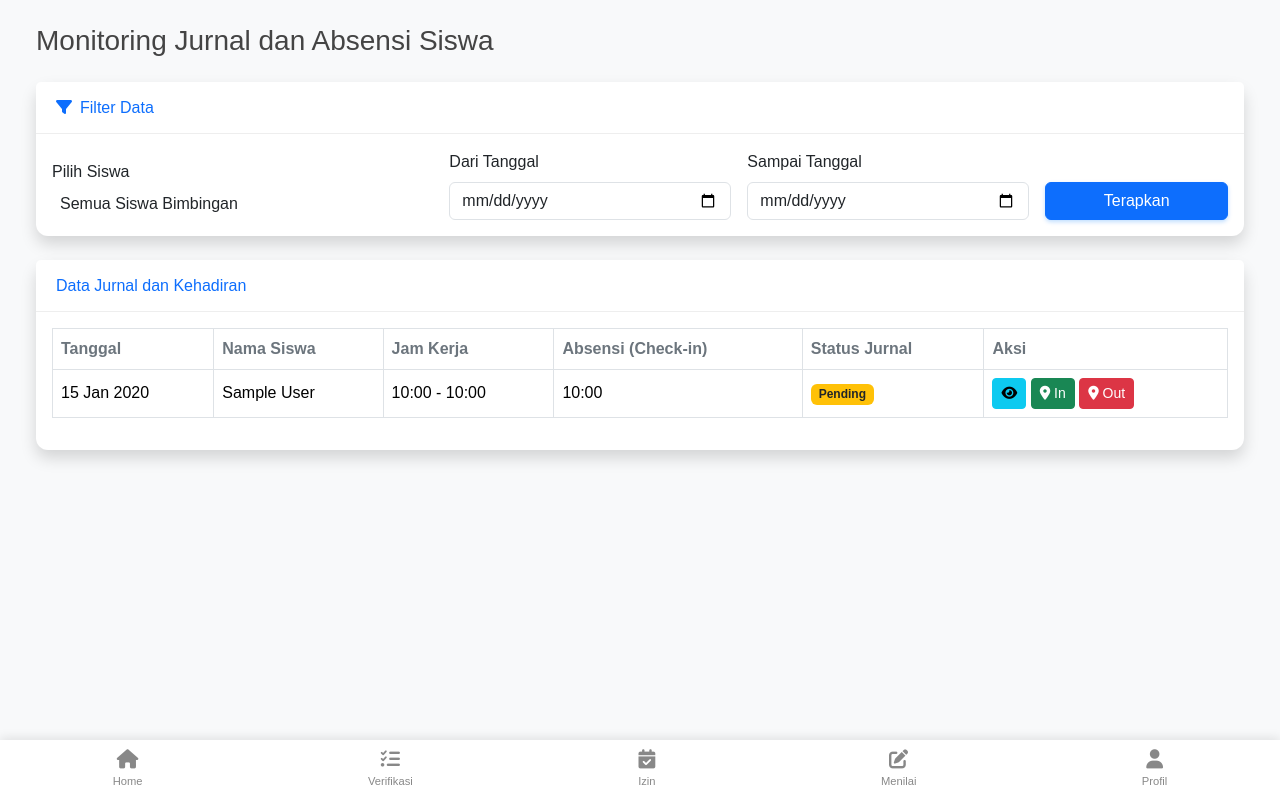
After one commit to mughie77/pkl-k2, a PHP site: page /pkl-digital/instructor_view_journals.php in a window 1280 px wide. The commit adds this page. Run offline with PHP 8.4, Linux system fonts and the light colour scheme; the visitor is signed in with stand-in values (Sample User, id 1); data comes from the database, SQL or seed files in the repository; tables that the repository leaves empty hold one stand-in row (values such as "Sample post"); some libraries are stand-ins or nearby versions.

Commit message:
feat: Add journal and attendance view for instructors
This commit introduces a new page, `instructor_view_journals.php`, which allows instructors to view all journal and attendance data for their assigned students. This feature provides instructors with the same monitoring capabilities that were previously only available to teachers.

The changes include:
- A new `instructor_view_journals.php` file, adapted from the teacher's `monitor_journals.php` page.
- The new page is tailored for the instructor role, filtering students and journals by `instructor_id`.
- A new menu item has been added to the instructor's dashboard to provide easy access to this new page.

```diff
--- a/instructor_dashboard.php
+++ b/instructor_dashboard.php
@@ -92,6 +92,12 @@ try {
                 <span class="icon-label">Catatan Masalah</span>
             </a>
         </div>
+        <div class="col">
+            <a href="instructor_view_journals.php" class="icon-menu-item">
+                <div class="icon-circle bg-info text-white"><i class="fas fa-book-open"></i></div>
+                <span class="icon-label">Data Jurnal</span>
+            </a>
+        </div>
     </div>
 
      <!-- Daftar Siswa Bimbingan -->
--- /dev/null
+++ b/instructor_view_journals.php
@@ -0,0 +1,301 @@
+<?php
+require_once __DIR__ . '/templates/header.php';
+require_once __DIR__ . '/templates/sidebar.php';
+
+// Proteksi halaman
+if ($_SESSION['user_role'] !== 'instructor') {
+    header("Location: login.php");
+    exit;
+}
+
+$instructor_id = $_SESSION['user_id'];
+
+// Filter
+$filter_student_id = $_GET['student_id'] ?? 'all';
+$filter_start_date = $_GET['start_date'] ?? '';
+$filter_end_date = $_GET['end_date'] ?? '';
+
+try {
+    // Ambil daftar siswa bimbingan untuk filter dropdown
+    $stmt_students = $pdo->prepare("
+        SELECT s.id, s.name FROM students s
+        JOIN internship_mappings m ON s.id = m.student_id
+        WHERE m.instructor_id = :instructor_id ORDER BY s.name ASC
+    ");
+    $stmt_students->execute([':instructor_id' => $instructor_id]);
+    $students_for_filter = $stmt_students->fetchAll(PDO::FETCH_ASSOC);
+
+    // Bangun query utama
+    $query = "
+        SELECT
+            j.id as journal_id, j.journal_date, j.check_in_time, j.check_out_time, j.status, j.activities,
+            j.check_in_latitude, j.check_in_longitude, j.check_out_latitude, j.check_out_longitude,
+            s.name as student_name, s.work_start_time, s.work_end_time
+        FROM internship_journals j
+        JOIN students s ON j.student_id = s.id
+        JOIN internship_mappings m ON j.student_id = m.student_id
+        WHERE m.instructor_id = :instructor_id
+    ";
+
+    $params = [':instructor_id' => $instructor_id];
+
+    if ($filter_student_id !== 'all' && !empty($filter_student_id)) {
+        $query .= " AND j.student_id = :student_id";
+        $params[':student_id'] = $filter_student_id;
+    }
+    if (!empty($filter_start_date)) {
+        $query .= " AND j.journal_date >= :start_date";
+        $params[':start_date'] = $filter_start_date;
+    }
+    if (!empty($filter_end_date)) {
+        $query .= " AND j.journal_date <= :end_date";
+        $params[':end_date'] = $filter_end_date;
+    }
+
+    $query .= " ORDER BY j.journal_date DESC, s.name ASC";
+
+    $stmt_journals = $pdo->prepare($query);
+    $stmt_journals->execute($params);
+    $journals = $stmt_journals->fetchAll(PDO::FETCH_ASSOC);
+
+} catch (PDOException $e) {
+    die("Error: Could not fetch journals data. " . $e->getMessage());
+}
+
+function get_status_badge($status) {
+    switch ($status) {
+        case 'Approved': return 'bg-success';
+        case 'Rejected': return 'bg-danger';
+        case 'Pending': return 'bg-warning text-dark';
+        default: return 'bg-secondary';
+    }
+}
+?>
+
+<div class="container-fluid">
+    <h1 class="h3 mb-4 text-gray-800">Monitoring Jurnal dan Absensi Siswa</h1>
+
+    <!-- Filter Form -->
+    <div class="card shadow mb-4">
+        <div class="card-header">
+            <h6 class="m-0 font-weight-bold text-primary"><i class="fas fa-filter me-2"></i>Filter Data</h6>
+        </div>
+        <div class="card-body">
+            <form method="GET" action="monitor_journals.php" class="row g-3 align-items-end">
+                <div class="col-md-4">
+                    <label for="student_id" class="form-label">Pilih Siswa</label>
+                    <select name="student_id" id="student_id" class="form-select">
+                        <option value="all">Semua Siswa Bimbingan</option>
+                        <?php foreach ($students_for_filter as $student): ?>
+                            <option value="<?php echo $student['id']; ?>" <?php echo ($filter_student_id == $student['id']) ? 'selected' : ''; ?>>
+                                <?php echo htmlspecialchars($student['name']); ?>
+                            </option>
+                        <?php endforeach; ?>
+                    </select>
+                </div>
+                <div class="col-md-3">
+                    <label for="start_date" class="form-label">Dari Tanggal</label>
+                    <input type="date" name="start_date" id="start_date" class="form-control" value="<?php echo htmlspecialchars($filter_start_date); ?>">
+                </div>
+                <div class="col-md-3">
+                    <label for="end_date" class="form-label">Sampai Tanggal</label>
+                    <input type="date" name="end_date" id="end_date" class="form-control" value="<?php echo htmlspecialchars($filter_end_date); ?>">
+                </div>
+                <div class="col-md-2">
+                    <button type="submit" class="btn btn-primary w-100">Terapkan</button>
+                </div>
+            </form>
+        </div>
+    </div>
+
+    <!-- Data Table -->
+    <div class="card shadow mb-4">
+        <div class="card-header py-3">
+            <h6 class="m-0 font-weight-bold text-primary">Data Jurnal dan Kehadiran</h6>
+        </div>
+        <div class="card-body">
+            <div class="table-responsive">
+                <table class="table table-bordered table-hover" width="100%" cellspacing="0">
+                    <thead>
+                        <tr>
+                            <th>Tanggal</th>
+                            <th>Nama Siswa</th>
+                            <th>Jam Kerja</th>
+                            <th>Absensi (Check-in)</th>
+                            <th>Status Jurnal</th>
+                            <th>Aksi</th>
+                        </tr>
+                    </thead>
+                    <tbody>
+                        <?php if (count($journals) > 0): ?>
+                            <?php foreach ($journals as $journal): ?>
+                                <tr>
+                                    <td><?php echo date('d M Y', strtotime($journal['journal_date'])); ?></td>
+                                    <td><?php echo htmlspecialchars($journal['student_name']); ?></td>
+                                    <td><?php echo date('H:i', strtotime($journal['work_start_time'])) . ' - ' . date('H:i', strtotime($journal['work_end_time'])); ?></td>
+                                    <td><?php echo $journal['check_in_time'] ? date('H:i', strtotime($journal['check_in_time'])) : '<span class="badge bg-secondary">N/A</span>'; ?></td>
+                                    <td>
+                                        <span class="badge <?php echo get_status_badge($journal['status']); ?>">
+                                            <?php echo htmlspecialchars($journal['status']); ?>
+                                        </span>
+                                    </td>
+                                    <td>
+                                        <button class="btn btn-info btn-sm view-journal-btn"
+                                                data-activities="<?php echo htmlspecialchars($journal['activities']); ?>"
+                                                data-student-name="<?php echo htmlspecialchars($journal['student_name']); ?>"
+                                                data-journal-date="<?php echo date('d M Y', strtotime($journal['journal_date'])); ?>"
+                                                data-bs-toggle="modal" data-bs-target="#viewJournalModal">
+                                            <i class="fas fa-eye"></i>
+                                        </button>
+
+                                        <?php if (!empty($journal['check_in_latitude']) && !empty($journal['check_in_longitude'])): ?>
+                                            <button class="btn btn-success btn-sm view-location-btn"
+                                                    data-journal-id="<?php echo $journal['journal_id']; ?>"
+                                                    data-location-type="check_in"
+                                                    data-bs-toggle="modal"
+                                                    data-bs-target="#locationModal"
+                                                    title="Lihat Lokasi Check-in">
+                                                <i class="fas fa-map-marker-alt"></i> In
+                                            </button>
+                                        <?php endif; ?>
+
+                                        <?php if (!empty($journal['check_out_latitude']) && !empty($journal['check_out_longitude'])): ?>
+                                            <button class="btn btn-danger btn-sm view-location-btn"
+                                                    data-journal-id="<?php echo $journal['journal_id']; ?>"
+                                                    data-location-type="check_out"
+                                                    data-bs-toggle="modal"
+                                                    data-bs-target="#locationModal"
+                                                    title="Lihat Lokasi Check-out">
+                                                <i class="fas fa-map-marker-alt"></i> Out
+                                            </button>
+                                        <?php endif; ?>
+                                    </td>
+                                </tr>
+                            <?php endforeach; ?>
+                        <?php else: ?>
+                            <tr>
+                                <td colspan="6" class="text-center">Tidak ada data yang cocok dengan filter yang diterapkan.</td>
+                            </tr>
+                        <?php endif; ?>
+                    </tbody>
+                </table>
+            </div>
+        </div>
+    </div>
+</div>
+
+<!-- Modal untuk Melihat Jurnal -->
+<div class="modal fade" id="viewJournalModal" tabindex="-1" aria-labelledby="viewJournalModalLabel" aria-hidden="true">
+    <div class="modal-dialog modal-lg">
+        <div class="modal-content">
+            <div class="modal-header">
+                <h5 class="modal-title" id="viewJournalModalLabel">Detail Jurnal</h5>
+                <button type="button" class="btn-close" data-bs-dismiss="modal" aria-label="Close"></button>
+            </div>
+            <div class="modal-body">
+                <h6 class="mb-3">Jurnal: <span id="modal_student_name" class="fw-normal"></span> - <span id="modal_journal_date" class="fw-normal"></span></h6>
+                <hr>
+                <p id="journal_activities_content" style="white-space: pre-wrap;"></p>
+            </div>
+            <div class="modal-footer">
+                <button type="button" class="btn btn-secondary" data-bs-dismiss="modal">Tutup</button>
+            </div>
+        </div>
+    </div>
+</div>
+
+<!-- Modal untuk Peta Lokasi -->
+<div class="modal fade" id="locationModal" tabindex="-1" aria-labelledby="locationModalLabel" aria-hidden="true">
+  <div class="modal-dialog modal-lg">
+    <div class="modal-content">
+      <div class="modal-header">
+        <h5 class="modal-title" id="locationModalLabel">Lokasi Absen Siswa</h5>
+        <button type="button" class="btn-close" data-bs-dismiss="modal" aria-label="Close"></button>
+      </div>
+      <div class="modal-body">
+        <div id="map" style="height: 450px;"></div>
+      </div>
+    </div>
+  </div>
+</div>
+
+
+<script>
+document.addEventListener('DOMContentLoaded', function() {
+    // Initialize Select2
+    $('#student_id').select2({
+        theme: 'bootstrap-5'
+    });
+
+    const viewJournalModal = document.getElementById('viewJournalModal');
+    viewJournalModal.addEventListener('show.bs.modal', function(event) {
+        const button = event.relatedTarget;
+        const activities = button.dataset.activities;
+        const studentName = button.dataset.studentName;
+        const journalDate = button.dataset.journalDate;
+
+        viewJournalModal.querySelector('#modal_student_name').textContent = studentName;
+        viewJournalModal.querySelector('#modal_journal_date').textContent = journalDate;
+        viewJournalModal.querySelector('#journal_activities_content').textContent = activities;
+    });
+
+    // Handle location modal
+    let map;
+    let marker;
+    const locationModal = document.getElementById('locationModal');
+
+    // Inisialisasi peta saat modal pertama kali akan ditampilkan
+    locationModal.addEventListener('show.bs.modal', function (event) {
+        if (!map) {
+            map = L.map('map').setView([-6.200000, 106.816666], 13); // Default view
+            L.tileLayer('https://{s}.basemaps.cartocdn.com/rastertiles/voyager/{z}/{x}/{y}{r}.png', {
+                attribution: '&copy; <a href="https://www.openstreetmap.org/copyright">OpenStreetMap</a> contributors &copy; <a href="https://carto.com/attributions">CARTO</a>',
+                maxZoom: 19
+            }).addTo(map);
+        }
+
+        // Ambil data dan perbarui peta
+        const button = event.relatedTarget;
+        const journalId = button.dataset.journalId;
+        const type = button.dataset.locationType;
+
+        $.ajax({
+            url: `get_location_map.php?journal_id=${journalId}&type=${type}`,
+            success: function(data) {
+                const locationData = data;
+                if(locationData.error) {
+                    $('#map').html(`<div class="alert alert-danger">${locationData.error}</div>`);
+                    return;
+                }
+
+                $('#locationModalLabel').text(`Lokasi ${locationData.type} - ${locationData.student_name} (${locationData.date})`);
+
+                const latLon = [locationData.lat, locationData.lon];
+                map.setView(latLon, 16);
+
+                if (marker) {
+                    map.removeLayer(marker);
+                }
+                marker = L.marker(latLon).addTo(map)
+                    .bindPopup(`<b>${locationData.type}</b><br>Pukul: ${locationData.time}`)
+                    .openPopup();
+
+                // Pastikan ukuran peta benar setelah modal ditampilkan
+                setTimeout(function() {
+                    map.invalidateSize();
+                }, 500);
+            },
+            error: function() {
+                 $('#map').html('<div class="alert alert-danger">Gagal memuat data lokasi.</div>');
+            }
+        });
+    });
+});
+</script>
+
+<?php
+if (in_array($_SESSION['user_role'], ['student', 'teacher', 'instructor'])) {
+    echo '</div>';
+}
+require_once __DIR__ . '/templates/footer.php';
+?>
```
